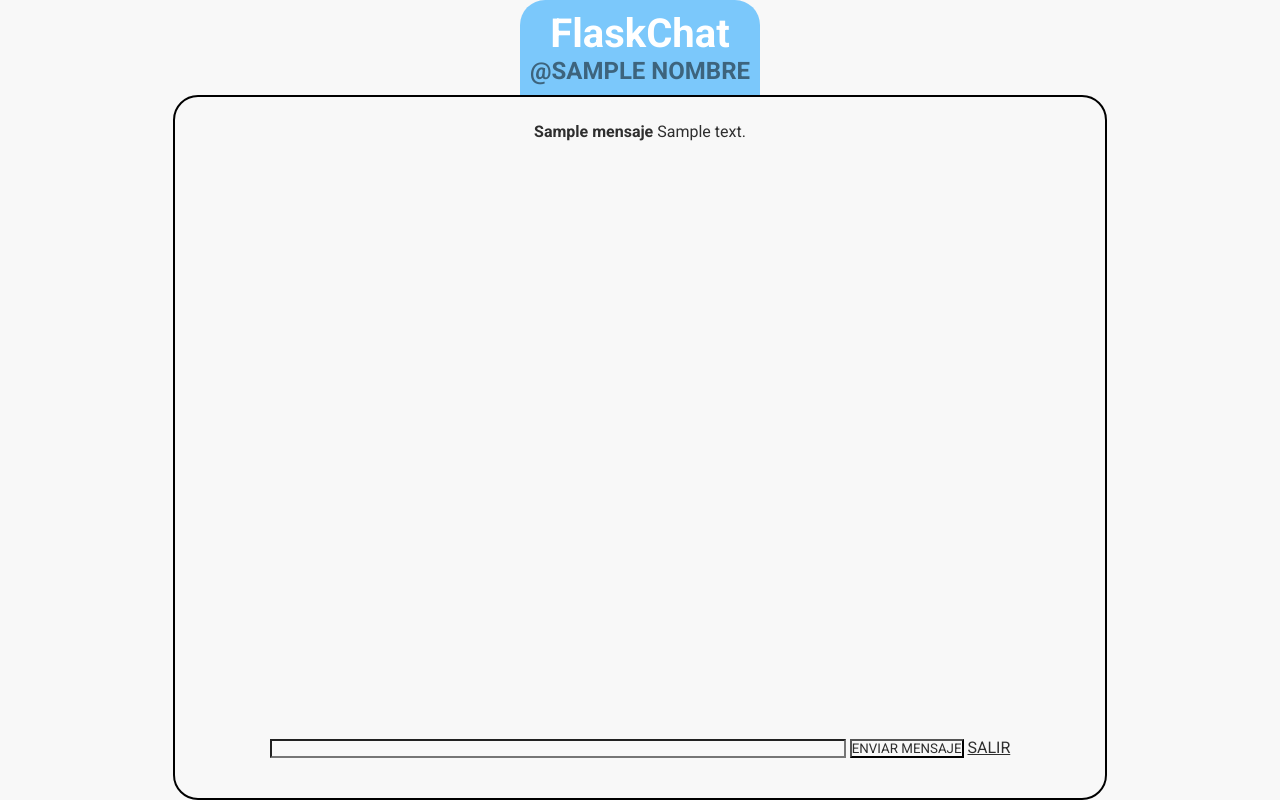
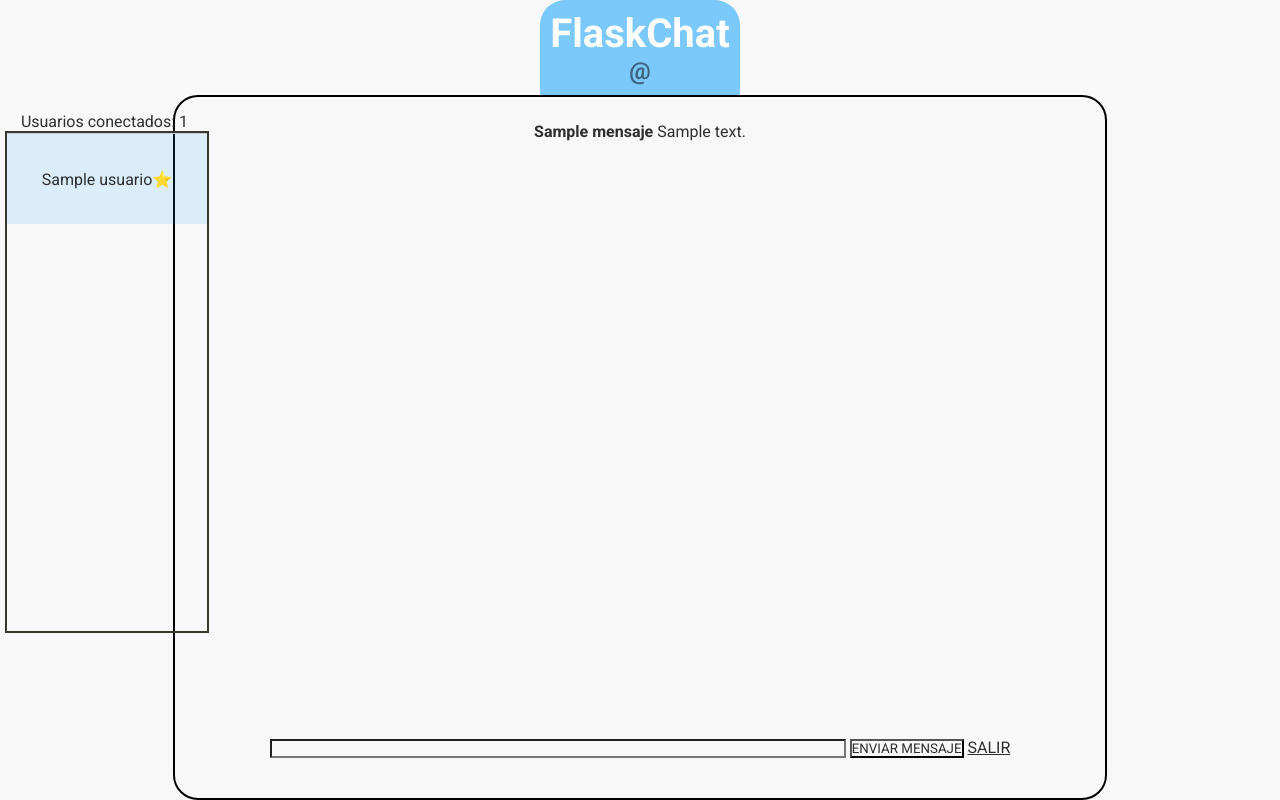
Before and after one commit to dest-ny/FlaskChat, a Flask app: template app/templates/index.html in a window 1280 px wide. Run offline with Flask 3, Linux system fonts and the light colour scheme; the template is opened without the code that fills it: most values are stand-ins (such as "Sample title", 1, 10 or a date in 2020); some libraries are stand-ins or nearby versions.

Commit message:
safezone

```diff
--- a/app/chat/controllers/events.py
+++ b/app/chat/controllers/events.py
@@ -11,8 +11,8 @@
         'category' : "chat_join",
         'name' : f"{session['nombre']}",
         'content': "se ha unido a la sala!",
-        'usuarios': USUARIOS
         }
+    set_online_status(session['nombre'], True)
     socketio.emit('estado', render_template('includes/chatmessage.html', mensaje=mensaje))
 
 @socketio.on('disconnect')
@@ -22,8 +22,8 @@
         'category' : "chat_leave",
         'name' : f"{session['nombre']}",
         'content': "ha salido de la sala!",
-        'usuarios': USUARIOS
         }
+    set_online_status(session['nombre'], False)
     socketio.emit('estado', render_template('includes/chatmessage.html', mensaje=mensaje))
 
 @socketio.on("mensaje")
--- a/app/static/css/style.css
+++ b/app/static/css/style.css
@@ -207,6 +207,7 @@
     border: 2px solid black;
     border-radius: 25px;
     padding: 15px;
+    overflow: hidden;
 }
 .chat__wrapper .chat__sala{
     height: 100%;
@@ -265,3 +266,60 @@
 .chat_leave{
     background-color: rgba(255, 25, 25, 0.5);
 }
+
+.users__container{
+    height: 498px;
+    position: absolute;
+    top: 50;
+    left: 0;
+    text-align: center;
+}
+
+.users__wrapper{
+    height: 100%;
+    border: 2px solid #37392e;
+    overflow-x: hidden;
+    overflow-y: auto;
+    width: 200px;
+    margin-left: 5px;
+}
+
+.user__element{
+    padding: 20px;
+    min-height: 50px;
+    display: flex;
+    align-items: center;
+    justify-content: center;
+    flex-direction: column;
+}
+
+.users__container ul{
+    margin: 0;
+    padding: 0;
+    list-style: none;
+    background-color: rgba(0, 153, 255, 0.123);
+}
+
+.users__container li{
+    cursor: pointer;
+    border-top: 1px solid #cccccc;
+    scroll-snap-align: start;
+}
+
+.users__container li:hover{
+    background-color: rgba(0, 153, 255, 0.281);
+}
+
+.users__container .user__buttons{
+    margin-top: 5px;
+}
+
+.users__container button{
+    border: none;
+    border: 1px solid black;
+    padding: 5px;
+}
+
+.users__container button:hover{
+    background-color: #97979734;
+}
--- /dev/null
+++ b/app/templates/includes/user.html
@@ -0,0 +1,14 @@
+{%if usuario%}
+    <li>
+        <div class="user__element">
+            <div class="user__identifier">
+            <span id="username">{{usuario.name}}</span><span id="decorator">⭐</span>
+        </div>
+        {%if session['role'] >= 5%}
+        <div class="user__buttons">
+            <button>VETAR</button>
+        </div>
+        {%endif%}
+    </div>
+    </li>
+{%endif%}
--- a/app/templates/index.html
+++ b/app/templates/index.html
@@ -11,7 +11,7 @@
     <div class="main-container">
         <div class="title-container">
             <span class="flasktitle">FlaskChat</span>
-            <span class="flasksubtitle">@{{nombre}}</span>
+            <span class="flasksubtitle">@{{session['nombre']}}</span>
         </div>
         <div class="chat__wrapper">
             <div class="chat__sala" id="chat_sala">
@@ -25,6 +25,20 @@
                     {%endif%}
                 </div>
             </div>
+            {%if usuarios%}
+            <div class="users__container">
+                <span>Usuarios conectados: <span id="users_online">{{usuarios|length}}</span></span>
+                <div class="users__wrapper">
+                    <ul>
+                        {%for usuario in usuarios%}
+                            {%with usuario=usuario%}
+                                {% include "includes/user.html"%}
+                            {%endwith%}
+                        {%endfor%}
+                    </ul>
+                </div>
+            </div>
+            {%endif%}
             <div class="chat__inputs">
                 <form id="chat__form">
                     <input id="mensajeInput" size="80" autocomplete="off">
```
Also changed, not shown: app/chat/controllers/routes.py (+4 -3 lines), app/chat/models/db.py (+25 -3 lines), app/chat/models/functions.py (deleted).
